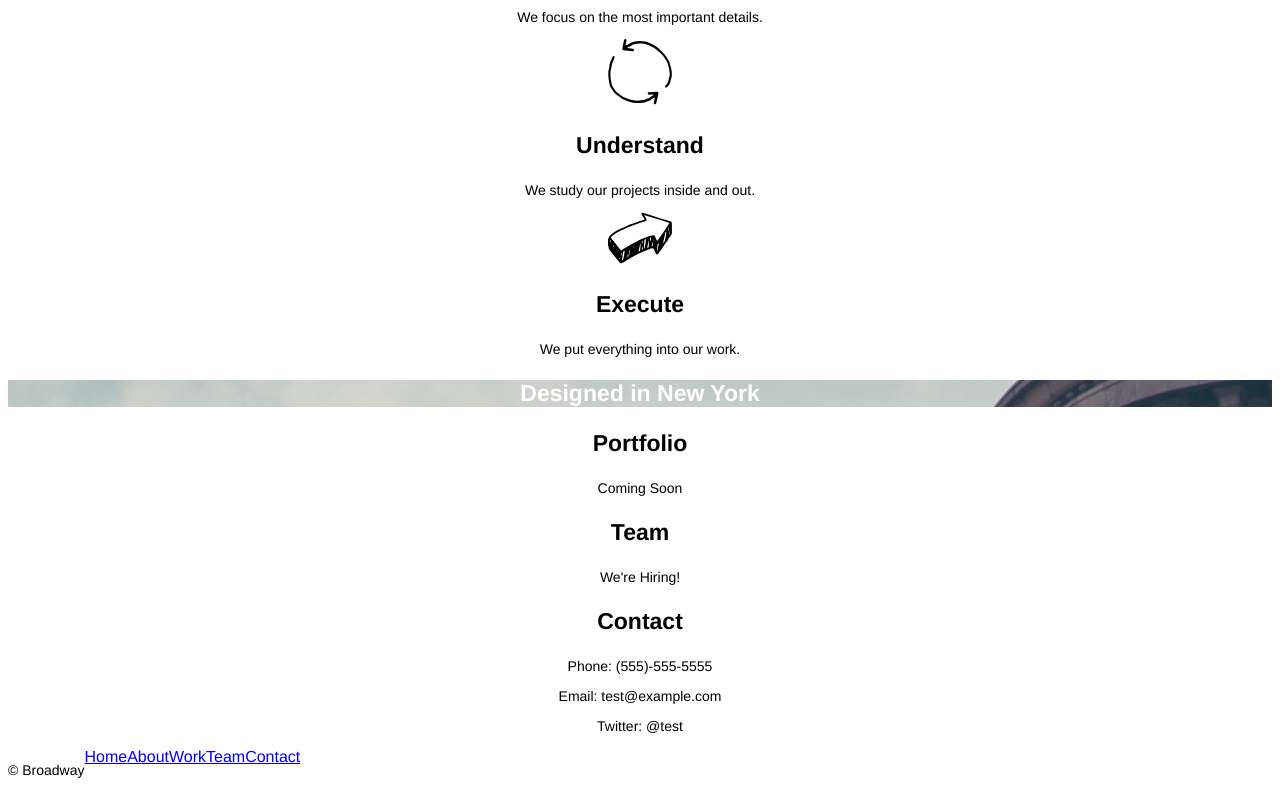
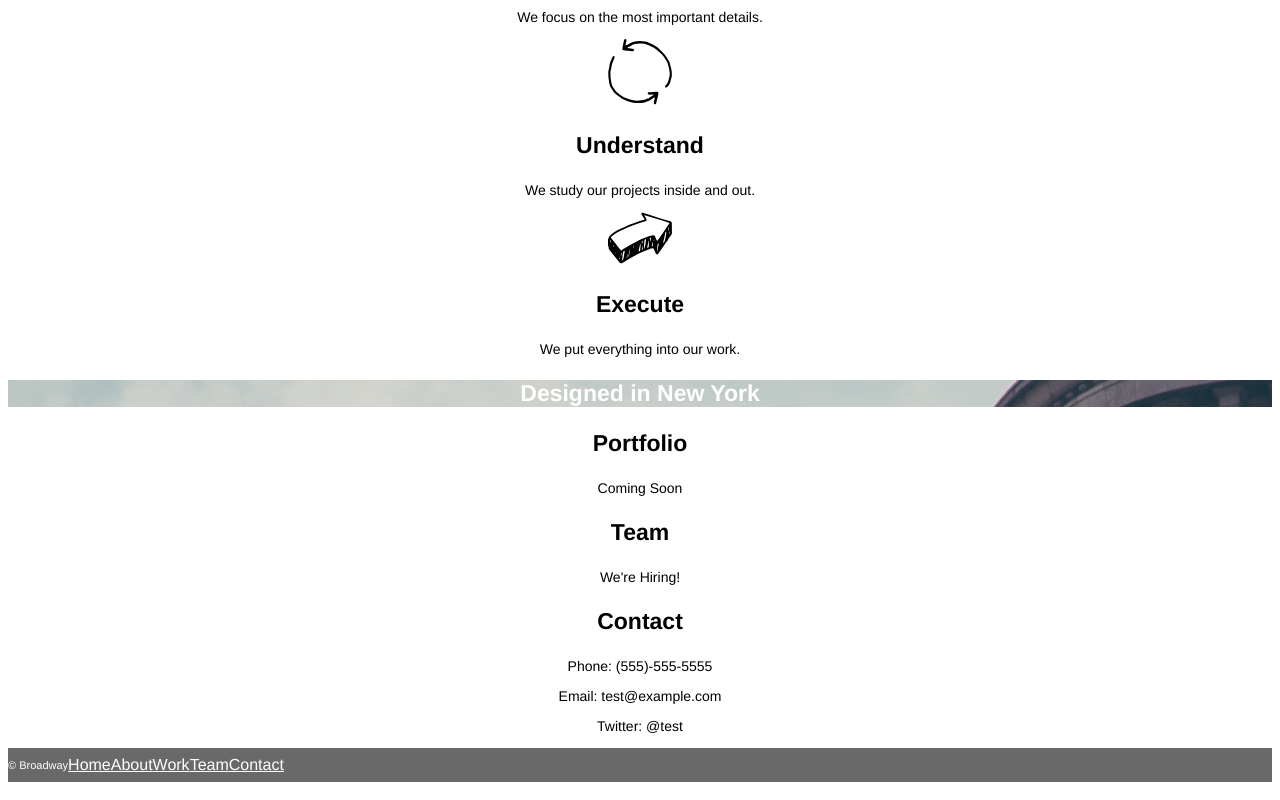
Before and after one commit to omk725/Broadway, a plain HTML site: page index.html in a window 1280 px wide. Shown: the part 472-1272 px from the top of the page. Drawn offline with Linux system fonts and the light colour scheme.

Commit message:
complete CSS

```diff
--- a/resources/CSS/style.css
+++ b/resources/CSS/style.css
@@ -42,4 +42,16 @@ li a{
 
 .footer{
   display: flex;
+  align-items: center;
+  text-align: left;
+  background-color: dimgray;
+  color: white;
 }
+
+.footer a{
+  color: white;
+}
+
+.footer p{
+  font-size: 11px
+}
```
